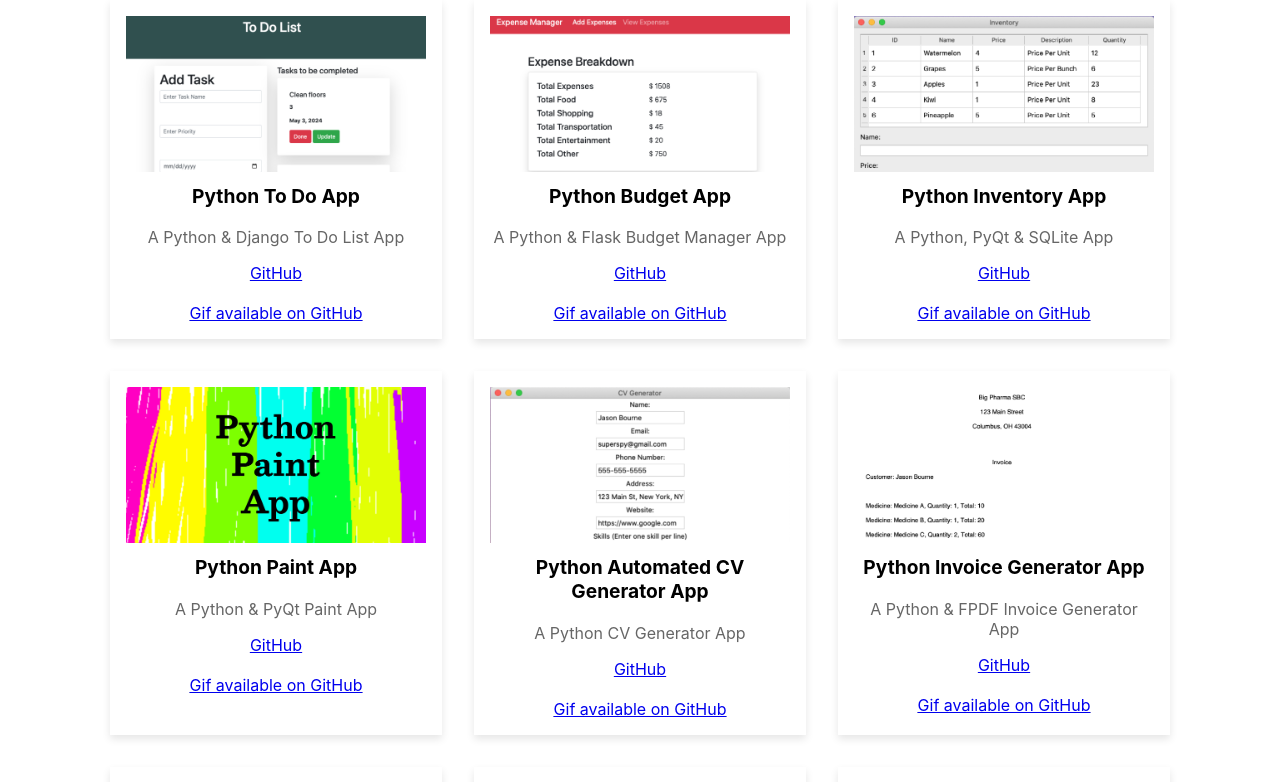
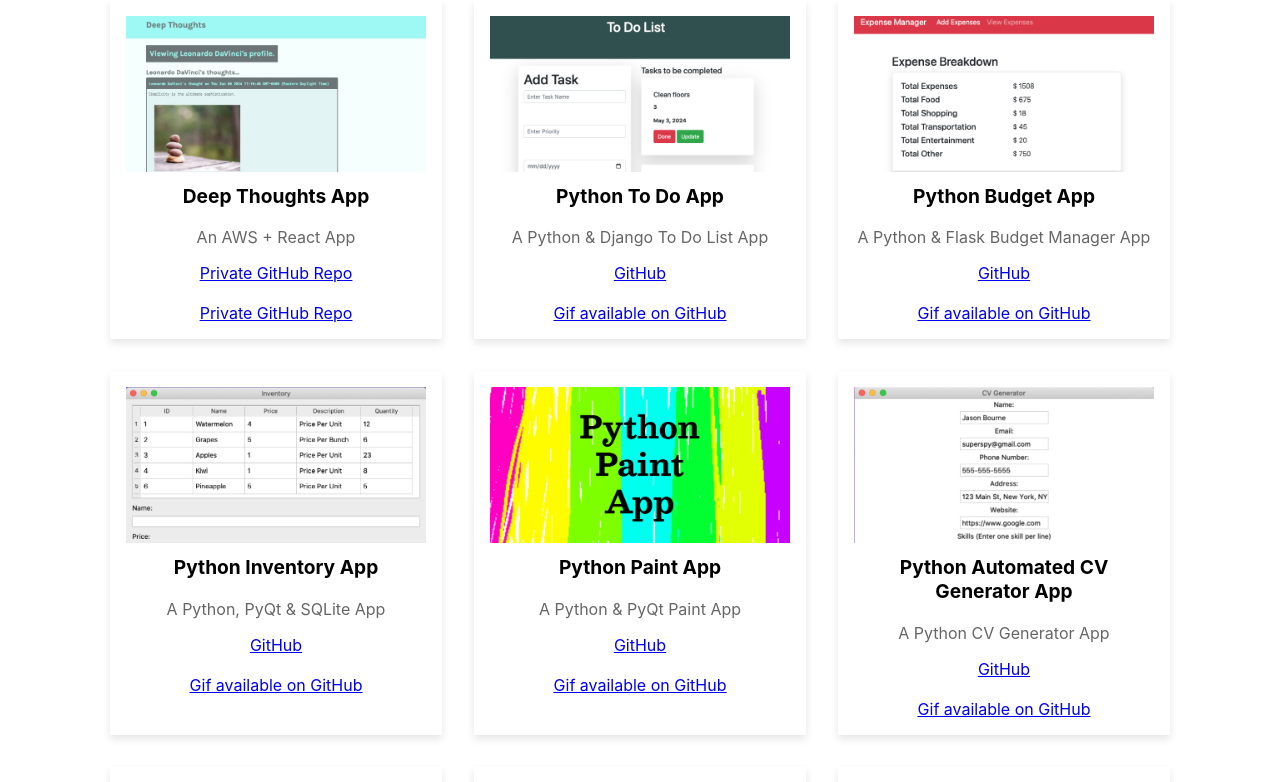
Before and after one commit to jenstem/react-portfolio, a React (Create React App) app: page / in a window 1280 px wide. Shown: the part 962-1744 px from the top of the page. Built offline with nearby package versions, Linux system fonts and the light colour scheme.

Commit message:
Add deep thoughts app to projects page

```diff
--- a/src/Pages/projects.js
+++ b/src/Pages/projects.js
@@ -38,9 +38,11 @@ import Paint from '../assets/app-images/paint-app.jpg';
 import Inventory from '../assets/app-images/inventory.jpg';
 import Budget from '../assets/app-images/budget_manager.jpg';
 import Tasks from '../assets/app-images/to-do-app.jpg';
+import Thoughts from '../assets/app-images/deep-thoughts.jpg';
 
 const projectData = [
 
+    { title: 'Deep Thoughts App', description: 'An AWS + React App', imageUrl: Thoughts, url: <a href="https://github.com/jenstem/aws2">Private GitHub Repo</a>, site: <a href="https://github.com/jenstem/aws2">Private GitHub Repo</a> },
     { title: 'Python To Do App', description: 'A Python & Django To Do List App', imageUrl: Tasks, url: <a href="https://github.com/jenstem/django-to-do-app">GitHub</a>, site: <a href="https://github.com/jenstem/django-to-do-app">Gif available on GitHub</a> },
     { title: 'Python Budget App', description: 'A Python & Flask Budget Manager App', imageUrl: Budget, url: <a href="https://github.com/jenstem/python-expense-manager">GitHub</a>, site: <a href="https://github.com/jenstem/python-expense-manager">Gif available on GitHub</a> },
     { title: 'Python Inventory App', description: 'A Python, PyQt & SQLite App', imageUrl: Inventory, url: <a href="https://github.com/jenstem/python-inventory-app">GitHub</a>, site: <a href="https://github.com/jenstem/python-inventory-app">Gif available on GitHub</a> },
```
